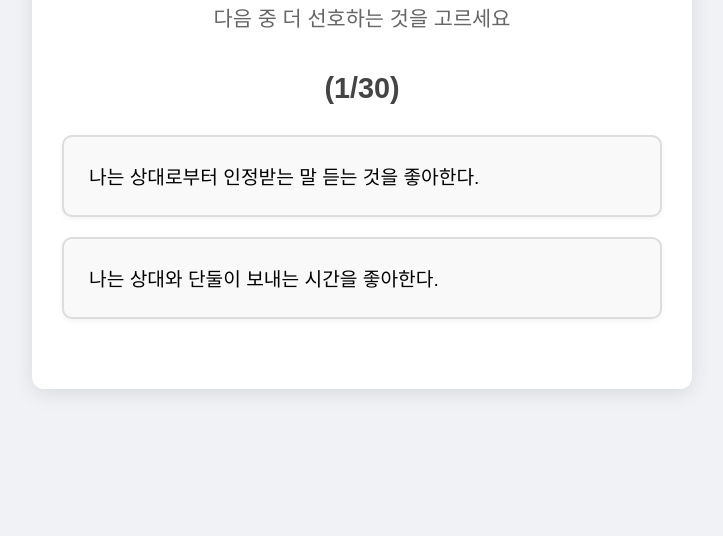
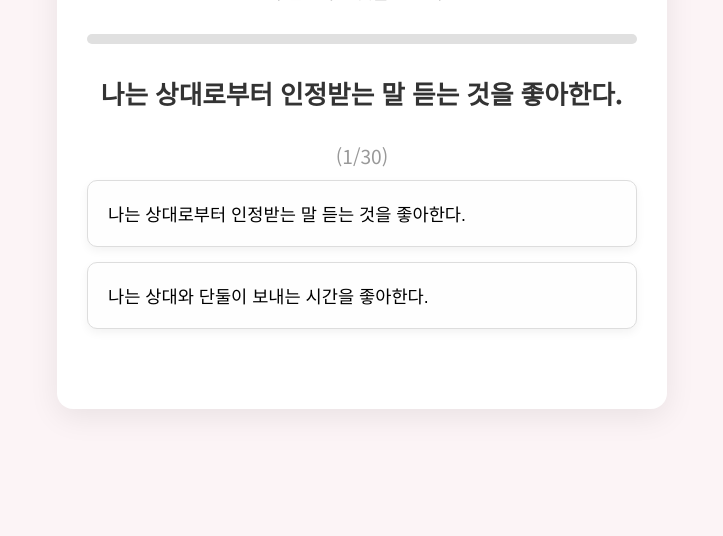
Before and after one commit to tulvo/love-language-test, a plain HTML site: page index.html in a window 1280 px wide. Shown: the part 264-800 px from the top of the page, without its empty margins (278-1001 px from the left). Drawn offline with Linux system fonts and the light colour scheme.

Commit message:
Update index.html

```diff
--- a/index.html
+++ b/index.html
@@ -5,12 +5,14 @@
 <meta name="viewport" content="width=device-width, initial-scale=1.0, maximum-scale=1.0, user-scalable=no">
 <title>5가지 사랑의 언어 테스트</title>
 <style>
+    @import url('https://fonts.googleapis.com/css2?family=Noto+Sans+KR:wght@400;700&display=swap');
+
     body {
-  font-family: 'Arial', sans-serif;
+        font-family: 'Noto Sans KR', sans-serif;
         margin: 0;
         padding: 0;
-  background-color: #f0f2f5;
-  color: #333;
+        background-color: #fcf4f6;
+        color: #4a4a4a;
         display: flex;
         justify-content: center;
         align-items: center;
@@ -18,53 +20,76 @@
         box-sizing: border-box;
     }
     .container {
-  width: 90%; /* Increased container width */
-  max-width: 600px;
-  padding: 30px;
-  background-color: #fff;
-  border-radius: 12px;
-  box-shadow: 0 4px 20px rgba(0,0,0,0.1);
+        width: 90%;
+        max-width: 550px;
+        padding: 40px 30px;
+        background-color: #ffffff;
+        border-radius: 16px;
+        box-shadow: 0 8px 30px rgba(0,0,0,0.08);
         text-align: center;
     }
     h1 {
-  font-size: 2.2em; /* Increased font size */
-  margin-bottom: 15px;
-  color: #333;
+        font-size: 2em;
+        margin-bottom: 8px;
+        color: #4a4a4a;
     }
     #intro {
-  font-size: 1.3em; /* Increased font size */
-  color: #666;
-  margin-bottom: 40px;
+        font-size: 1.1em;
+        color: #888;
+        margin-bottom: 30px;
     }
-  #question {
-  font-size: 1.8em; /* Increased font size */
+    .progress-bar-container {
+        width: 100%;
+        height: 10px;
+        background-color: #e0e0e0;
+        border-radius: 5px;
+        margin-bottom: 30px;
+        overflow: hidden;
+    }
+    .progress-bar {
+        height: 100%;
+        width: 0;
+        background-color: #ff99aa;
+        border-radius: 5px;
+        transition: width 0.3s ease-in-out;
+    }
+    .question-text {
+        font-size: 1.6em;
         font-weight: bold;
+        color: #333;
         margin-bottom: 30px;
-  color: #444;
+        min-height: 1.5em; /* 텍스트가 짧을 때 높이 유지 */
+    }
+    .question-counter {
+        font-size: 1.2em;
+        color: #999;
+        font-weight: normal;
+        margin-bottom: 10px;
     }
     .buttons {
         display: flex;
         flex-direction: column;
-  gap: 20px;
+        gap: 15px;
     }
     button {
-  padding: 25px; /* Increased padding */
-  font-size: 1.2em; /* Increased font size */
+        padding: 20px;
+        font-size: 1.1em;
         cursor: pointer;
-  border: 2px solid #ddd;
+        border: 1px solid #ddd;
         border-radius: 10px;
-  background-color: #f9f9f9;
+        background-color: #fefefe;
         transition: all 0.3s ease;
         text-align: left;
-  box-shadow: 0 2px 5px rgba(0,0,0,0.05);
+        box-shadow: 0 4px 10px rgba(0,0,0,0.05);
     }
     button:hover {
-  background-color: #eef2f5;
-  border-color: #ccc;
+        background-color: #ffe6e9;
+        border-color: #ff99aa;
+        transform: translateY(-2px);
     }
     #result {
         white-space: pre-line;
-  font-size: 1.2em; /* Increased font size */
+        font-size: 1.2em;
         margin-top: 40px;
         line-height: 1.6;
         text-align: left;
@@ -79,11 +104,13 @@
 
 <div class="container">
     <h1>5가지 사랑의 언어 테스트</h1>
-  <div id="intro">다음 중 더 선호하는 것을 고르세요</div>
-  <div id="question"></div>
+    <div id="intro">더 선호하는 것을 고르세요</div>
+    <div class="progress-bar-container"><div class="progress-bar" id="progressBar"></div></div>
+    <div class="question-text" id="questionText"></div>
+    <div class="question-counter" id="questionCounter"></div>
     <div class="buttons">
-  <button id="btnA" onclick="selectAnswer(questions[(current)].a)"></button>
-  <button id="btnB" onclick="selectAnswer(questions[(current)].b)"></button>
+        <button id="btnA" onclick="selectAnswer(questions[current].a)"></button>
+        <button id="btnB" onclick="selectAnswer(questions[current].b)"></button>
     </div>
     <div id="result"></div>
 </div>
@@ -125,18 +152,26 @@
     let current = 0;
     let scores = {A:0, B:0, C:0, D:0, E:0};
 
+    function updateProgressBar() {
+        const progressBar = document.getElementById('progressBar');
+        const progress = (current / questions.length) * 100;
+        progressBar.style.width = `${progress}%`;
+    }
+
     function loadQuestion() {
         if (current < questions.length) {
-  document.getElementById('question').innerText = `(${current + 1}/${questions.length})`;
-  document.getElementById('btnA').innerText = questions[(current)].q;
-  document.getElementById('btnB').innerText = questions[(current)].q_b;
+            document.getElementById('questionCounter').innerText = `(${current + 1}/${questions.length})`;
+            document.getElementById('questionText').innerText = questions[current].q;
+            document.getElementById('btnA').innerText = questions[current].q;
+            document.getElementById('btnB').innerText = questions[current].q_b;
+            updateProgressBar();
         } else {
             showResult();
         }
     }
 
     function selectAnswer(choice) {
-  scores[(choice)]++;
+        scores[choice]++;
         current++;
         loadQuestion();
     }
@@ -149,34 +184,45 @@
             D: "봉사",
             E: "스킨십"
         };
+        const descriptions = {
+            A: "칭찬, 격려, 인정하는 말로 사랑을 느낍니다.",
+            B: "상대와 함께하는 특별한 시간에 사랑을 느낍니다.",
+            C: "작더라도 진심이 담긴 선물을 주고받으며 사랑을 느낍니다.",
+            D: "상대가 나를 위해 해주는 행동과 봉사로 사랑을 느낍니다.",
+            E: "가벼운 스킨십이나 포옹을 통해 사랑을 느낍니다."
+        };
 
         const resultDiv = document.getElementById('result');
-  let sorted = Object.entries(scores).sort((a,b) => b[(1)]-a[(1)]);
-  const maxScore = sorted[(0)][(1)];
-  const minScore = sorted[(sorted.length-1)][(1)];
+        let sorted = Object.entries(scores).sort((a,b) => b[1]-a[1]);
+        const maxScore = sorted[0][1];
+        const minScore = sorted[sorted.length-1][1];
 
-  const topLanguages = sorted.filter(([_,score]) => score === maxScore).map(([letter]) => map[(letter)]);
-  const bottomLanguages = sorted.filter(([_,score]) => score === minScore).map(([letter]) => map[(letter)]);
+        const topLanguages = sorted.filter(([_,score]) => score === maxScore).map(([letter]) => map[letter]);
+        const bottomLanguages = sorted.filter(([_,score]) => score === minScore).map(([letter]) => map[letter]);
 
-  let resultText = "## 당신의 사랑의 언어 결과는...\n\n";
+        let resultText = "## 당신의 사랑의 언어 결과는... ❤️\n\n";
 
         if (topLanguages.length > 1) {
             resultText += `<span>제1언어(복수)</span>: ${topLanguages.join(", ")}\n\n`;
         } else {
-  const secondLanguage = sorted[(1)][(0)];
-  resultText += `<span>제1언어</span>: ${map[(sorted[(0)][(0)])]}\n\n`;
-  resultText += `<span>제2언어</span>: ${map[(secondLanguage)]}\n\n`;
+            const secondLanguage = sorted[1][0];
+            resultText += `<span>제1언어</span>: ${map[sorted[0][0]]}\n`;
+            resultText += `${descriptions[sorted[0][0]]}\n\n`;
+            resultText += `<span>제2언어</span>: ${map[secondLanguage]}\n`;
+            resultText += `${descriptions[secondLanguage]}\n\n`;
         }
 
         resultText += "---<br><br>각 언어 점수:<br>";
         for (const [key, value] of sorted) {
-  resultText += `• ${map[(key)]}: ${value}점\n`;
+            resultText += `• ${map[key]}: ${value}점\n`;
         }
 
         resultDiv.innerHTML = resultText.replace(/\n/g, '<br>');
         document.getElementById('intro').innerText = "결과가 나왔습니다!";
-  document.getElementById('question').innerText = "";
+        document.getElementById('questionText').innerText = "";
+        document.getElementById('questionCounter').innerText = "";
         document.querySelector('.buttons').style.display = "none";
+        document.querySelector('.progress-bar-container').style.display = "none";
     }
 
     loadQuestion();
```
Lines whose indentation alone changed are shown as unchanged.
